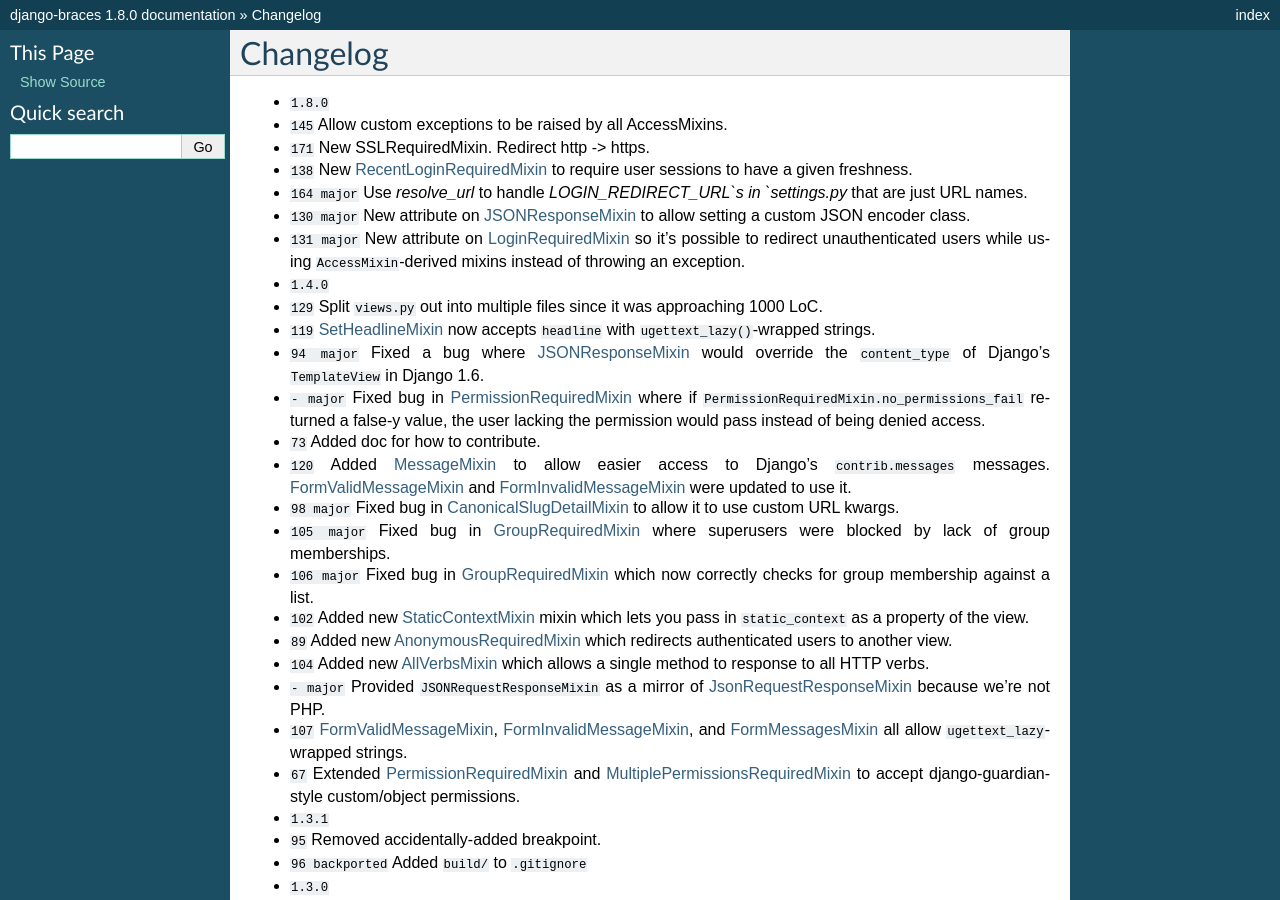
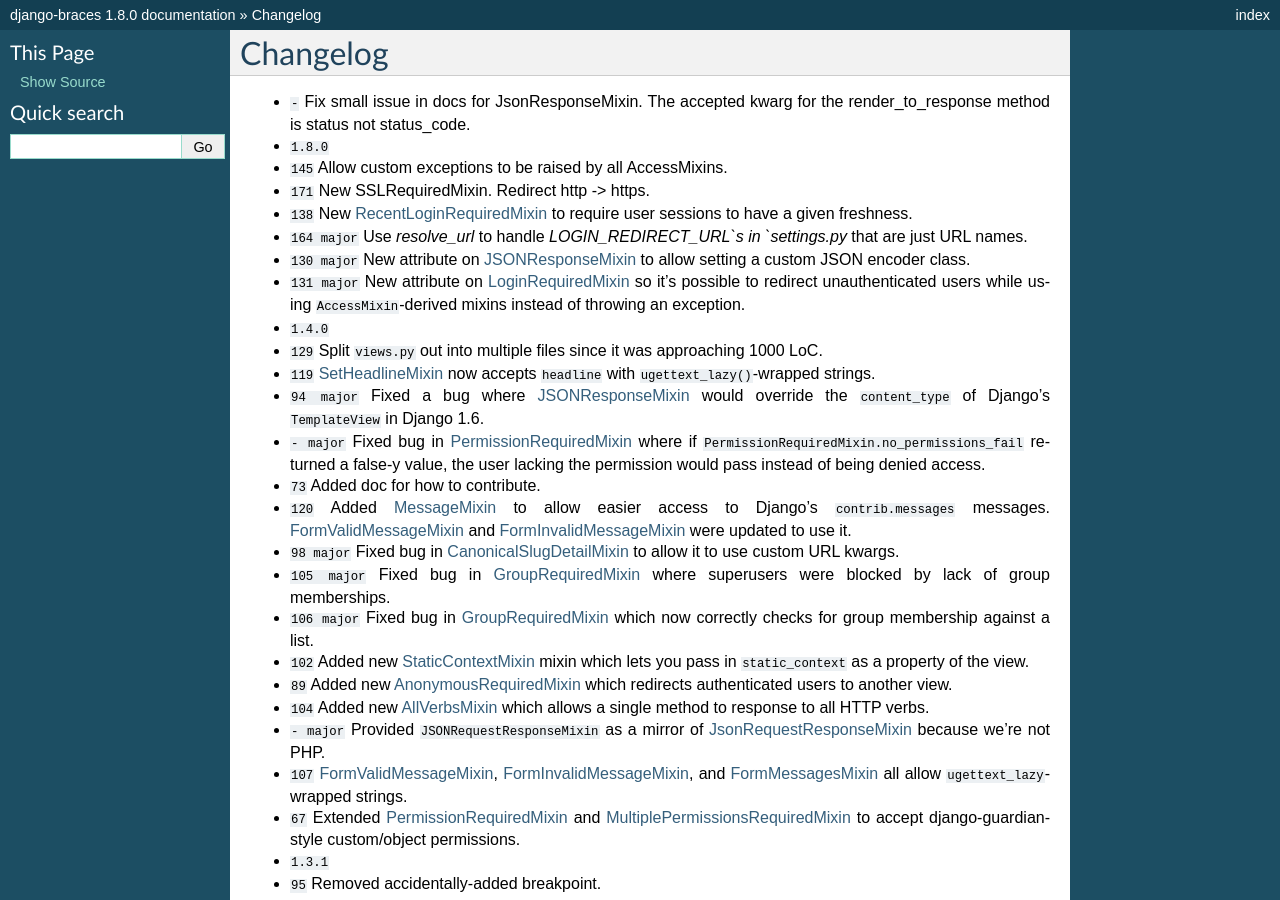
Before and after one commit to brack3t/django-braces, a Sphinx documentation site: the page built from docs/changelog.rst, in a window 1280 px wide and 900 px high. Built offline with Sphinx 7.4.7, drawn with Linux system fonts in a browser that asks for light colours; cross-references to code outside the pages are shown as plain code.

Commit message:
add doc fix to the changelog.

```diff
--- a/docs/changelog.rst
+++ b/docs/changelog.rst
@@ -4,6 +4,7 @@
 Changelog
 =========
 
+* :support:`-` Fix small issue in docs for JsonResponseMixin. The accepted kwarg for the render_to_response method is status not status_code.
 * :release:`1.8.0 <2015-04-16>`
 * :support:`145` Allow custom exceptions to be raised by all AccessMixins.
 * :feature:`171` New :ref:`SSLRequiredMixin`. Redirect http -> https.
```
